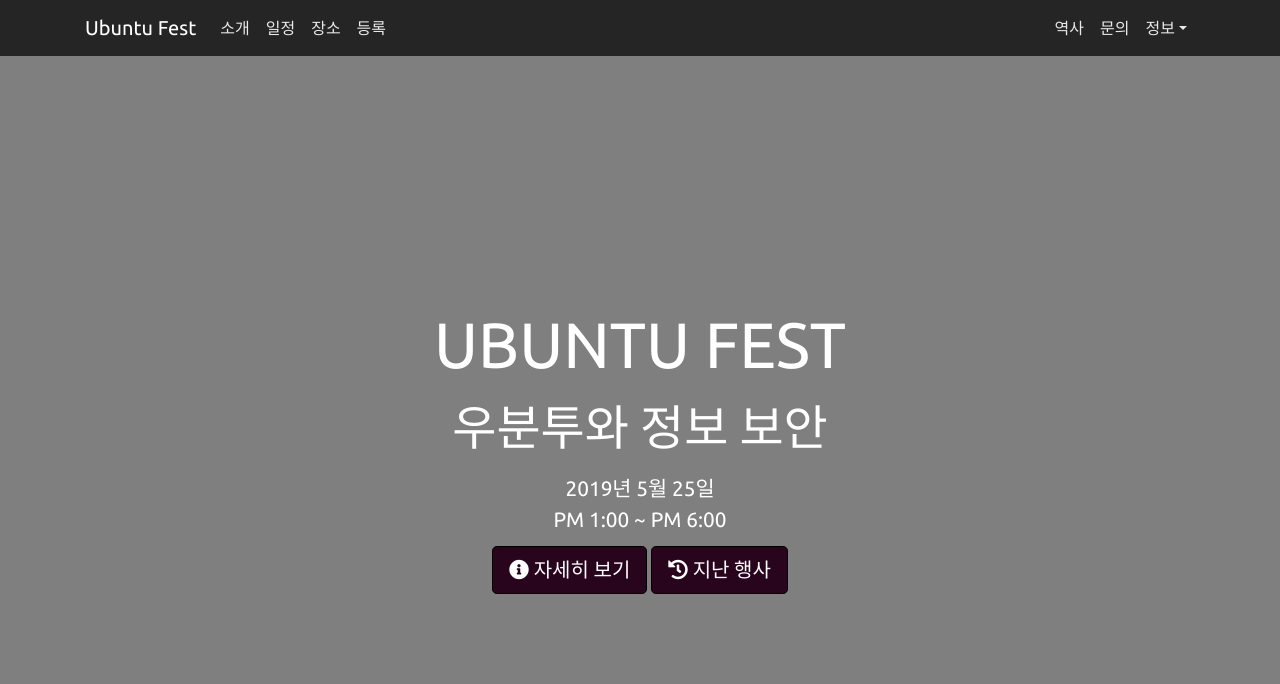
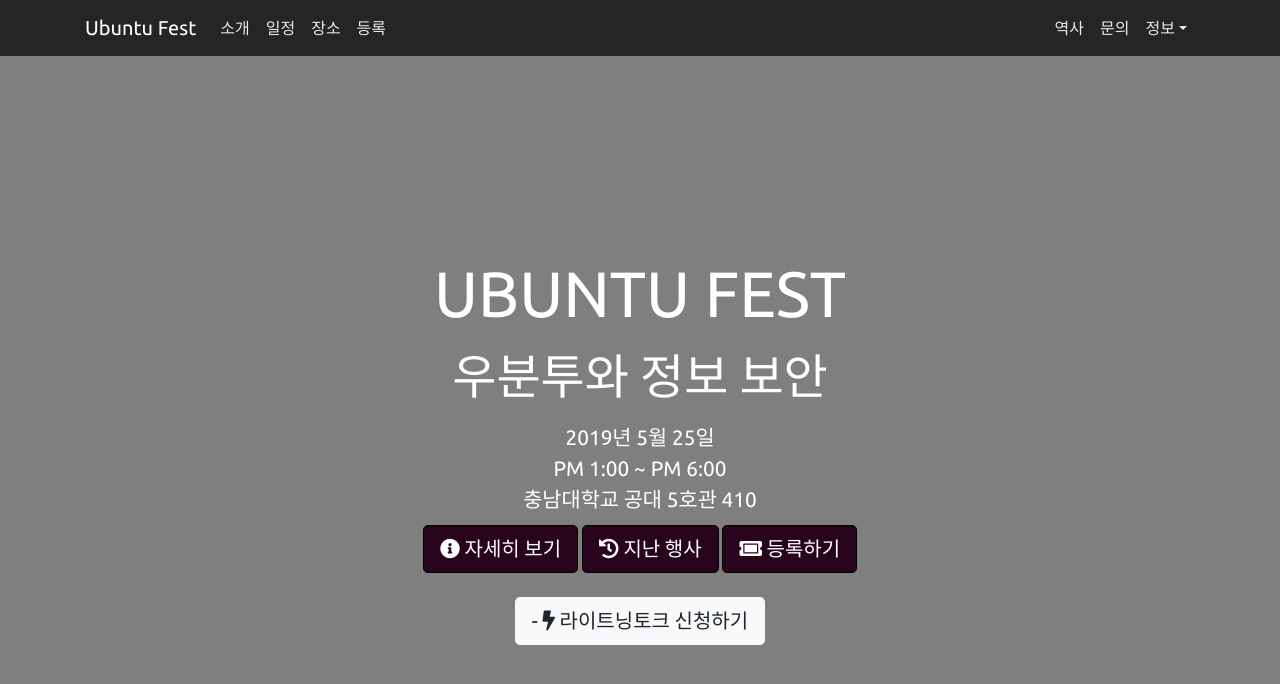
Before and after one commit to ubuntu-kr/ubuntu-fest, a Jekyll site: the page built from index.md, in a window 1280 px wide and 900 px high. Shown: the top 684 px of the window. Built offline with Jekyll 4.4.1, drawn with Linux system fonts in a browser that asks for light colours.

Commit message:
Update home.html

```diff
--- a/_layouts/home.html
+++ b/_layouts/home.html
@@ -6,7 +6,7 @@ layout: frame
     <h1>Ubuntu Fest</h1>
     <p>우분투와 정보 보안</p>
     <p style="font-size: 1.3em;">{{site.period}}
-      </br>{{site.period-time}} <!-- </br>{{site.location}} -->
+      </br>{{site.period-time}} </br>{{site.location}}
     </p>
     <a role="button" class="btn btn-primary btn-lg btn-primary"
       href="{{ site.baseurl }}/about/">
@@ -14,12 +14,12 @@ layout: frame
     <a role="button" class="btn btn-primary btn-lg btn-primary"
       href="{{ site.baseurl }}/history/">
       <i class="fas fa-history"></i> 지난 행사</a>
-    <!--  <a role="button" class="btn btn-primary btn-lg btn-primary"
+    <a role="button" class="btn btn-primary btn-lg btn-primary"
       href="{{ site.registration-url }}">
       <i class="fas fa-ticket-alt"></i> 등록하기</a></br></br>
     <a role="button" class="btn btn-light btn-lg"
       href="https://goo.gl/forms/alNi6k0BHjEDvXu92"> -
-      <i class="fas fa-bolt"></i> 라이트닝토크 신청하기</a> -->
+      <i class="fas fa-bolt"></i> 라이트닝토크 신청하기</a>
   </div>
 </header>
 <!-- {% include sponsors.html %} -->
```
